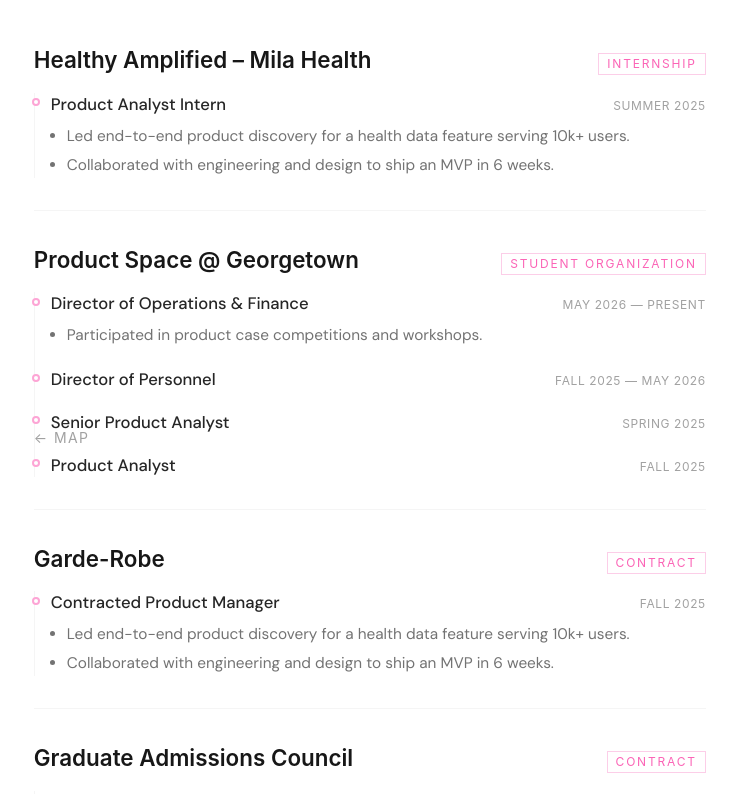
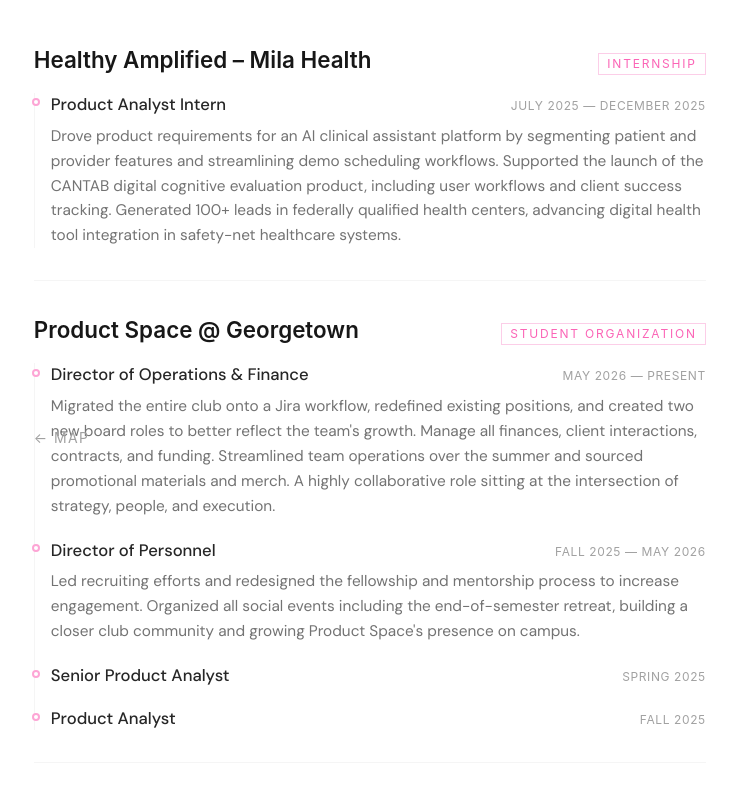
Before and after one commit to nikkij18/nikkijiang, a Next.js app: page /experience in a window 1280 px wide. Shown: the part 320-1114 px from the top of the page, without its empty margins (43-780 px from the left). Built offline with nearby package versions, Linux system fonts and the light colour scheme.

Commit message:
feat: fill in experience descriptions for all roles
Co-Authored-By: Claude Sonnet 4.6 <noreply@anthropic.com>

```diff
--- a/app/experience/page.tsx
+++ b/app/experience/page.tsx
@@ -4,7 +4,7 @@ import BackToMap from "@/components/BackToMap";
 const serif = { fontFamily: "-apple-system, BlinkMacSystemFont, 'SF Pro Display', 'SF Pro Text', sans-serif" };
 const dmSans = { fontFamily: "var(--font-dm-sans), sans-serif" };
 
-type Role = { role: string; period: string; bullets: string[] };
+type Role = { role: string; period: string; bullets: string[]; description?: string };
 type Experience = { org: string; type: string; roles: Role[] };
 
 const EXPERIENCES: Experience[] = [
@@ -14,10 +14,9 @@ const EXPERIENCES: Experience[] = [
     roles: [
       {
         role: "Product Analyst Intern",
-        period: "Summer 2025",
+        period: "July 2025 — December 2025",
         bullets: [
-          "Led end-to-end product discovery for a health data feature serving 10k+ users.",
-          "Collaborated with engineering and design to ship an MVP in 6 weeks.",
+          "Drove product requirements for an AI clinical assistant platform by segmenting patient and provider features and streamlining demo scheduling workflows. Supported the launch of the CANTAB digital cognitive evaluation product, including user workflows and client success tracking. Generated 100+ leads in federally qualified health centers, advancing digital health tool integration in safety-net healthcare systems.",
         ],
       },
     ],
@@ -30,13 +29,15 @@ const EXPERIENCES: Experience[] = [
         role: "Director of Operations & Finance",
         period: "May 2026 — Present",
         bullets: [
-          "Participated in product case competitions and workshops.",
+          "Migrated the entire club onto a Jira workflow, redefined existing positions, and created two new board roles to better reflect the team's growth. Manage all finances, client interactions, contracts, and funding. Streamlined team operations over the summer and sourced promotional materials and merch. A highly collaborative role sitting at the intersection of strategy, people, and execution.",
         ],
       },
       {
         role: "Director of Personnel",
         period: "Fall 2025 — May 2026",
-        bullets: [],
+        bullets: [
+          "Led recruiting efforts and redesigned the fellowship and mentorship process to increase engagement. Organized all social events including the end-of-semester retreat, building a closer club community and growing Product Space's presence on campus.",
+        ],
       },
       {
         role: "Senior Product Analyst",
@@ -58,21 +59,21 @@ const EXPERIENCES: Experience[] = [
         role: "Contracted Product Manager",
         period: "Fall 2025",
         bullets: [
-          "Led end-to-end product discovery for a health data feature serving 10k+ users.",
-          "Collaborated with engineering and design to ship an MVP in 6 weeks.",
+          "Redesigned user referral system and themed wishlists features for a Gen Z focused fashion app.",
+          "Collaborated with engineering team to implement new features on the native platform"
         ],
       },
     ],
   },
   {
-    org: "Graduate Admissions Council",
+    org: "Graduate Management Admissions Council (GMAC)",
     type: "Contract",
     roles: [
       {
         role: "Contracted Product Manager",
         period: "Spring 2025",
         bullets: [
-          "Participated in product case competitions and workshops.",
+          "MBA program match platform redesign and developed GTM strategy and for a new career advisory product, through synthesizing user research, conducting competitor analysis, and evaulating market trends for 90k+ GMAT test takers and prospective MBA applicants",
         ],
       },
     ],
@@ -140,17 +141,12 @@ export default function ExperiencePage() {
                   </div>
 
                   {r.bullets.length > 0 && (
-                    <ul className="flex flex-col gap-1 mt-1">
-                      {r.bullets.map((b) => (
-                        <li
-                          key={b}
-                          className="text-neutral-500 leading-relaxed list-disc ml-4"
-                          style={{ ...dmSans, fontSize: "clamp(0.875rem, 1.2vw, 1rem)" }}
-                        >
-                          {b}
-                        </li>
-                      ))}
-                    </ul>
+                    <p
+                      className="text-neutral-500 leading-relaxed mt-1"
+                      style={{ ...dmSans, fontSize: "clamp(0.875rem, 1.2vw, 1rem)" }}
+                    >
+                      {r.bullets.join(" ")}
+                    </p>
                   )}
                 </div>
               ))}
```
